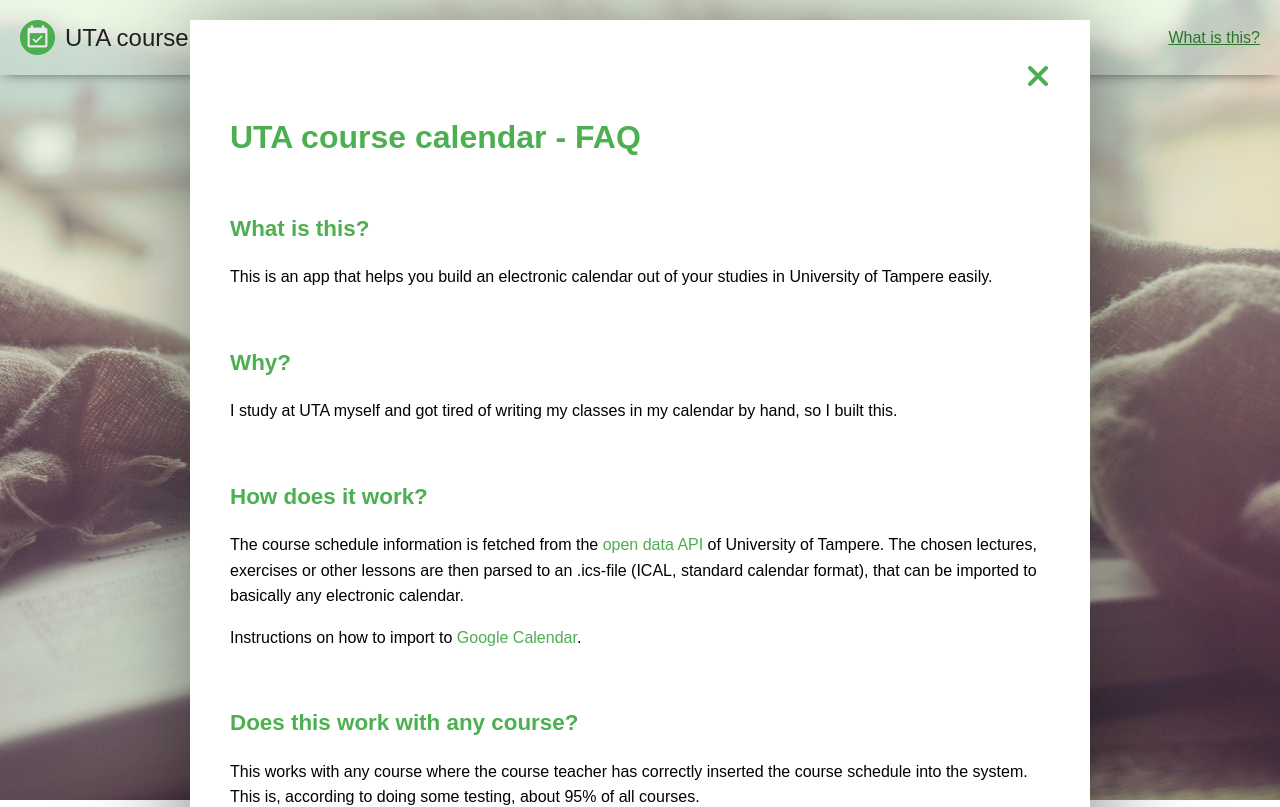
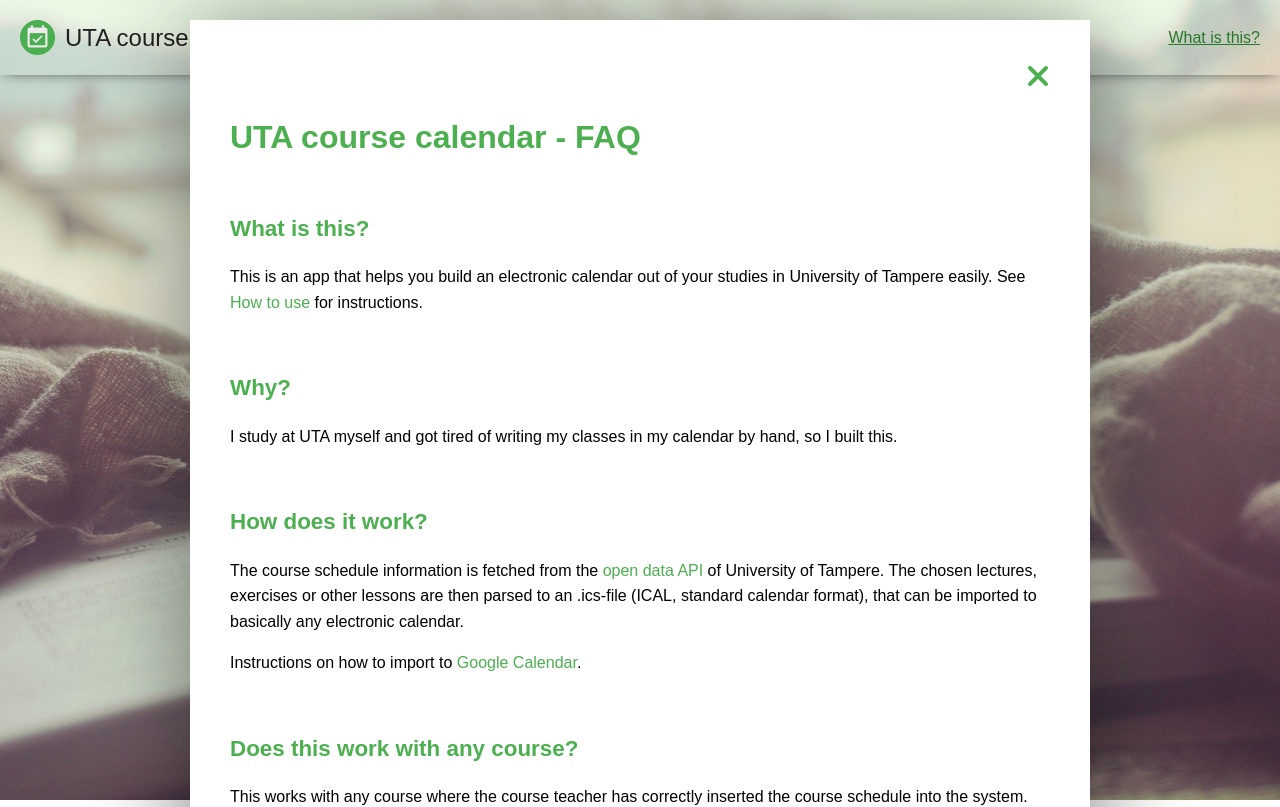
Before and after one commit to anttispitkanen/uta-course-calendar, a React app in the folder client/: page /help in a window 1280 px wide. Shown: the top 807 px of the page. Built offline with nearby package versions, Linux system fonts and the light colour scheme.

Commit message:
add link from Help to HowToUse

```diff
--- a/client/src/components/help/Help.js
+++ b/client/src/components/help/Help.js
@@ -1,4 +1,5 @@
 import React, { Component } from 'react';
+import { Link } from 'react-router-dom';
 import onClickOutside from 'react-onclickoutside';
 import help1 from '../../images/help-1.png';
 import './Help.scss';
@@ -28,7 +29,8 @@
                     </h3>
                     <p className="help-section-text">
                         This is an app that helps you build an electronic calendar
-                        out of your studies in University of Tampere easily.
+                        out of your studies in University of Tampere easily. See <Link to="/howto">
+                        How to use</Link> for instructions.
                     </p>
                 </div>
 
```
